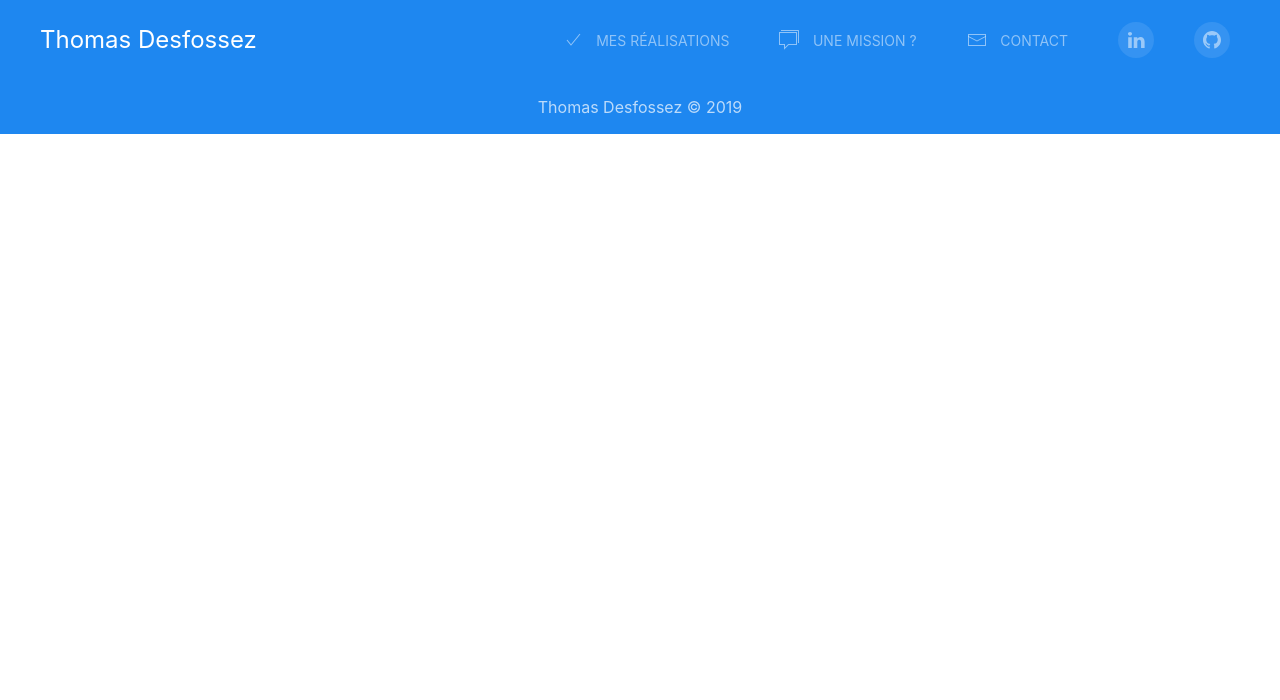
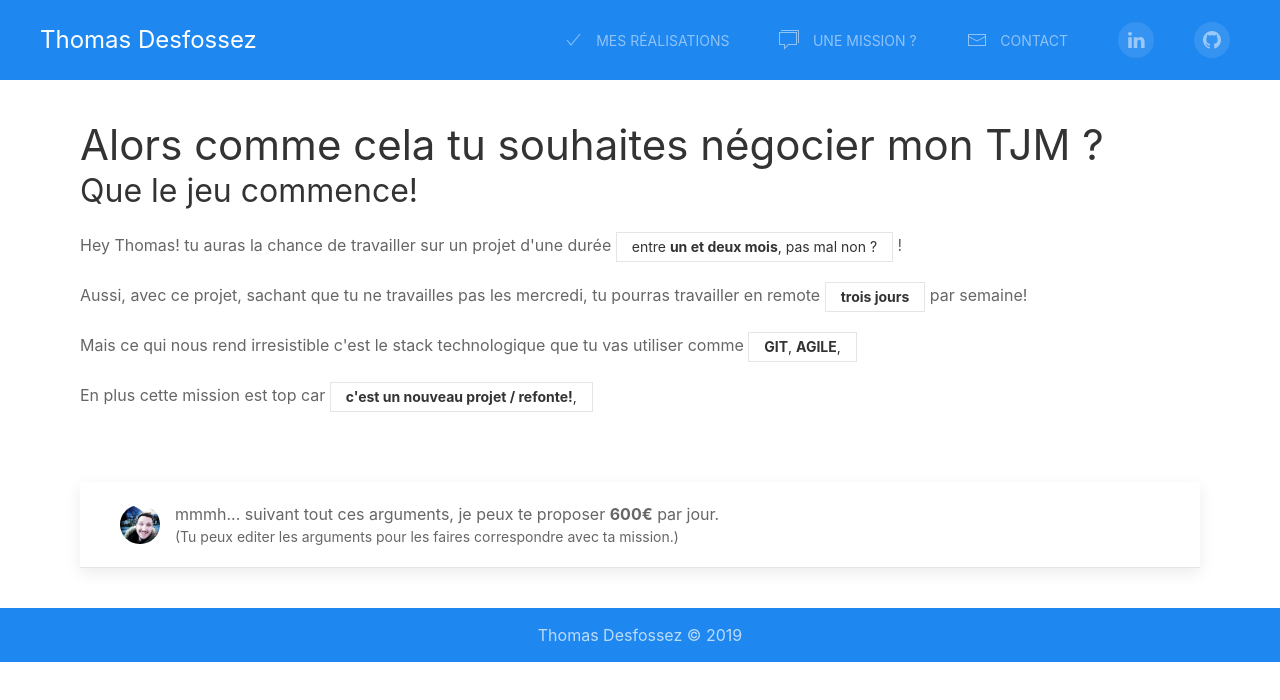
Before and after one commit to tomagladiator/portfolio, a Vue app: page /#/negociator in a window 1280 px wide. Shown: the top 700 px of the page. Built offline with nearby package versions, Linux system fonts and the light colour scheme.

Commit message:
negociator

```diff
--- a/src/router.js
+++ b/src/router.js
@@ -53,6 +53,11 @@ export default new Router({
       path: '/remote',
       name: 'remote',
       component: () => import('./views/Remote.vue')
+    },
+    {
+      path: '/negociator',
+      name: 'negociator',
+      component: () => import('./views/Negociator.vue')
     }
   ]
 })
--- /dev/null
+++ b/src/views/Negociator.vue
@@ -0,0 +1,299 @@
+<template>
+  <div class="thanks">
+    <div class="uk-container">
+      <div class="uk-card uk-card-body">
+        <h1 class="uk-margin-remove">
+          Alors comme cela tu souhaites négocier mon TJM ?
+        </h1>
+
+        <h2 class="uk-margin-remove">
+         Que le jeu commence!
+        </h2>
+
+        <p>
+          Hey Thomas! tu auras la chance de travailler sur un projet d'une durée
+          <button
+            class="uk-button uk-button-default uk-button-small uk-text-lowercase"
+            type="button"
+            @click="durationIsOpen = !durationIsOpen"
+            v-html="duration"
+          /> !
+        </p>
+
+        <input
+            class     ="uk-range uk-margin-bottom"
+            type      ="range"
+            value     ="1"
+            min       ="0"
+            max       ="4"
+            step      ="1"
+            v-model   ="rangeValueDuration"
+            v-if      ="durationIsOpen"
+        >
+
+        <p>
+          Aussi, avec ce projet, sachant que tu ne travailles pas les mercredi, tu pourras travailler en remote
+          <button
+            class="uk-button uk-button-default uk-button-small uk-text-lowercase"
+            type="button"
+            @click="remoteIsOpen = !remoteIsOpen"
+            v-html="remote"
+          /> par semaine!
+        </p>
+
+        <input
+            class     ="uk-range uk-margin-bottom"
+            type      ="range"
+            value     ="3"
+            min       ="0"
+            max       ="4"
+            step      ="1"
+            v-model   ="rangeValueRemote"
+            v-if      ="remoteIsOpen"
+        >
+
+        <p>
+          Mais ce qui nous rend irresistible c'est le stack technologique que tu vas utiliser comme
+          <button
+            class="uk-button uk-button-default uk-button-small"
+            type="button"
+            @click="technosIsOpen = !technosIsOpen"
+            v-if="technos.length !== 0"
+          >
+            <span v-for="tech in technos" :key="tech">
+              <strong>{{tech}}</strong>,
+            </span>
+          </button>
+        </p>
+
+        <div class="uk-margin uk-grid-small uk-child-width-auto uk-grid" v-if="technosIsOpen">
+            <label><input class="uk-checkbox" type="checkbox" value="VueJs"      v-model="technos"> VueJs</label>
+            <label><input class="uk-checkbox" type="checkbox" value="JavaScript" v-model="technos"> JavaScript ES6</label>
+            <label><input class="uk-checkbox" type="checkbox" value="React"      v-model="technos"> React</label>
+            <label><input class="uk-checkbox" type="checkbox" value="Angular"    v-model="technos"> Angular</label>
+            <label><input class="uk-checkbox" type="checkbox" value="Git"        v-model="technos" checked> Git</label>
+            <label><input class="uk-checkbox" type="checkbox" value="Agile"      v-model="technos" checked> Agile</label>
+        </div>
+
+        <p>
+         En plus cette mission est top car
+          <button
+            class="uk-button uk-text-left uk-button-default uk-button-small uk-text-lowercase"
+            type="button"
+            @click="avantagesIsOpen = !avantagesIsOpen"
+            v-if="avantages.length !== 0"
+          >
+            <span v-for="avantage in avantages" :key="avantage">
+              <strong>{{avantage}}</strong>,
+            </span>
+          </button>
+        </p>
+
+        <div class="uk-margin" v-if="avantagesIsOpen">
+            <label><input class="uk-checkbox" type="checkbox" value="C'est un nouveau projet / refonte!" v-model="avantages" checked > C'est un nouveau projet / refonte!</label> <br>
+            <label><input class="uk-checkbox" type="checkbox" value="C'est du support d'un site existant" v-model="avantages"> C'est du support d'un site existant</label> <br>
+            <label><input class="uk-checkbox" type="checkbox" value="C'est un client d'envergure"  v-model="avantages"> C'est un client d'envergure</label>
+        </div>
+
+        <div class="uk-card uk-card-default uk-width-1-1@m uk-margin-large-top">
+            <div class="uk-card-header">
+                <div class="uk-grid-small uk-flex uk-flex-middle" uk-grid>
+                    <div>
+                        <img class="uk-border-circle" width="40" height="40" src="../assets/thomas-desfossez-2019.jpg" />
+                    </div>
+
+                    <div>
+                        <p class="uk-margin-remove">
+                          mmmh... suivant tout ces arguments, je peux te proposer <strong>{{tjm}}€</strong> par jour.
+                        </p>
+
+                        <p class="uk-text-small uk-margin-remove">
+                          (Tu peux editer les arguments pour les faires correspondre avec ta mission.)
+                        </p>
+                    </div>
+                </div>
+            </div>
+        </div>
+      </div>
+    </div>
+  </div>
+</template>
+
+<script>
+export default {
+  name: 'negociator',
+
+  metaInfo: {
+    title: 'Negocier comme un chef'
+  },
+
+  data () {
+    return {
+      rangeValueDuration: 1,
+      rangeValueRemote: 3,
+      calculDuration: 0,
+      calculRemote: 0,
+      calculTechnos: 0,
+      calculAvantages: 0,
+      technos: ['Git', 'Agile'],
+      avantages: [`C'est un nouveau projet / refonte!`],
+      durationIsOpen: false,
+      remoteIsOpen: false,
+      technosIsOpen: false,
+      avantagesIsOpen: false
+    }
+  },
+
+  watch: {
+    avantages () {
+      let result = 0
+
+      if (this.avantages.includes(`C'est un nouveau projet / refonte!`)) {
+        result -= 50
+      }
+
+      if (this.avantages.includes(`C'est du support d'un site existant`)) {
+        result += 50
+      }
+
+      if (this.avantages.includes(`C'est un client d'envergure`)) {
+        result -= 0
+      }
+
+      this.calculAvantages = result
+    },
+
+    technos () {
+      let result = 0
+
+      if (this.technos.includes('VueJs')) {
+        result -= 50
+      }
+
+      if (this.technos.includes('JavaScript')) {
+        if (this.technos.includes('VueJs')) {
+          result -= 0
+        } else {
+          result -= 50
+        }
+      }
+
+      if (this.technos.includes('React')) {
+        result += 50
+      }
+
+      if (this.technos.includes('Angular')) {
+        result += 100
+      }
+
+      if (this.technos.includes('Git')) {
+        result += 0
+      }
+
+      if (this.technos.includes('Agile')) {
+        result += 0
+      }
+
+      this.calculTechnos = result
+    }
+  },
+
+  computed: {
+    tjm () {
+      let newTJM = 600
+
+      newTJM += this.calculDuration
+      newTJM += this.calculRemote
+      newTJM += this.calculTechnos
+      newTJM += this.calculAvantages
+
+      if (newTJM <= 400) {
+        newTJM = 400
+      }
+
+      return newTJM
+    },
+
+    remote () {
+      let remote = ''
+
+      switch (this.rangeValueRemote) {
+        case '0': {
+          remote = `<strong>zéro jour</strong>`
+          this.calculRemote = 150
+          break
+        }
+        case '1': {
+          remote = `<strong>un jour</strong>`
+          this.calculRemote = 100
+          break
+        }
+        case '2': {
+          remote = `<strong>deux jours</strong>`
+          this.calculRemote = 50
+          break
+        }
+        case '3': {
+          remote = `<strong>trois jours</strong>`
+          this.calculRemote = 0
+          break
+        }
+        case '4': {
+          remote = `<strong>quatre jours</strong>`
+          this.calculRemote = -50
+          break
+        }
+        default: {
+          remote = `<strong>trois jours</strong>`
+          this.calculRemote = 0
+          break
+        }
+      }
+
+      return remote
+    },
+
+    duration () {
+      let duration = ''
+
+      switch (this.rangeValueDuration) {
+        case '0': {
+          duration = `de moins d'<strong>un mois</strong>...`
+          this.calculDuration =  50
+          break
+        }
+        case '1': {
+          duration = `entre <strong>un et deux mois</strong>, pas mal non ?`
+          this.calculDuration = 0
+          break
+        }
+        case '2': {
+          duration = `entre <strong>deux et trois mois</strong>.`
+          this.calculDuration = -50
+          break
+        }
+        case '3': {
+          duration = `entre <strong>trois et six mois</strong>!`
+          this.calculDuration = -100
+          break
+        }
+        case '4': {
+          duration = `de <strong>plus de 6 mois</strong>!! Malade!!`
+          this.calculDuration = -150
+          break
+        }
+        default: {
+          duration = `entre <strong>un et deux mois</strong>, pas mal non ?`
+          this.calculDuration = 0
+          break
+        }
+      }
+
+      return duration
+    }
+  },
+
+  methods: {
+  }
+}
+</script>
--- a/src/views/Remote.vue
+++ b/src/views/Remote.vue
@@ -77,7 +77,7 @@
 
 <script>
 export default {
-  name: 'thanks',
+  name: 'remote',
   metaInfo: {
     title: 'Pourquoi le télétravail ?'
   }
--- a/src/views/Robot.vue
+++ b/src/views/Robot.vue
@@ -469,7 +469,7 @@ export default {
                 <p>Nous avons presque fini ! 🎷</p>
                 <p>Je sous-entends ton souhait de connaitre mon taux journalier.</p>
                 <p>Je réalise vos missions à hauteur de 600 euros 💶 la journée. Facturé à la fin de chaque mois.</p>
-                <p>Ce TJM est négociable suivant les conditions.</p>
+                <p>Ce TJM est <a href="https://www.thomas-desfossez.com/#/negociator" target="_blank" >négociable</a> suivant les conditions.</p>
                 <pclass="uk-margin-remove-bottom">Est-ce qu'on continue ?</p>`,
           btn: [
             {
@@ -1015,11 +1015,11 @@ export default {
           go: `id15`
         },
         'id16c': {
-          txt: `<p class="uk-margin-remove-bottom">Totalement! Suivant les conditions de travail, si j'aime le projet, si celui-ci est sur plusieurs mois...</p>`,
+          txt: `<p class="uk-margin-remove-bottom">Totalement! Suivant les conditions de travail, si j'aime le projet, si celui-ci est sur plusieurs mois... <a href="https://www.thomas-desfossez.com/#/negociator" target="_blank" >Négocier ?</a></p>`,
           go: `id15`
         },
         'id16d': {
-          txt: `<p class="uk-margin-remove-bottom">Mon TJM est de 600€ HT (négociable)</p>`,
+          txt: `<p class="uk-margin-remove-bottom">Mon TJM est de 600€ HT (<a href="https://www.thomas-desfossez.com/#/negociator" target="_blank" >négociable</a>)</p>`,
           go: `id15`
         },
         'id16e': {
```
